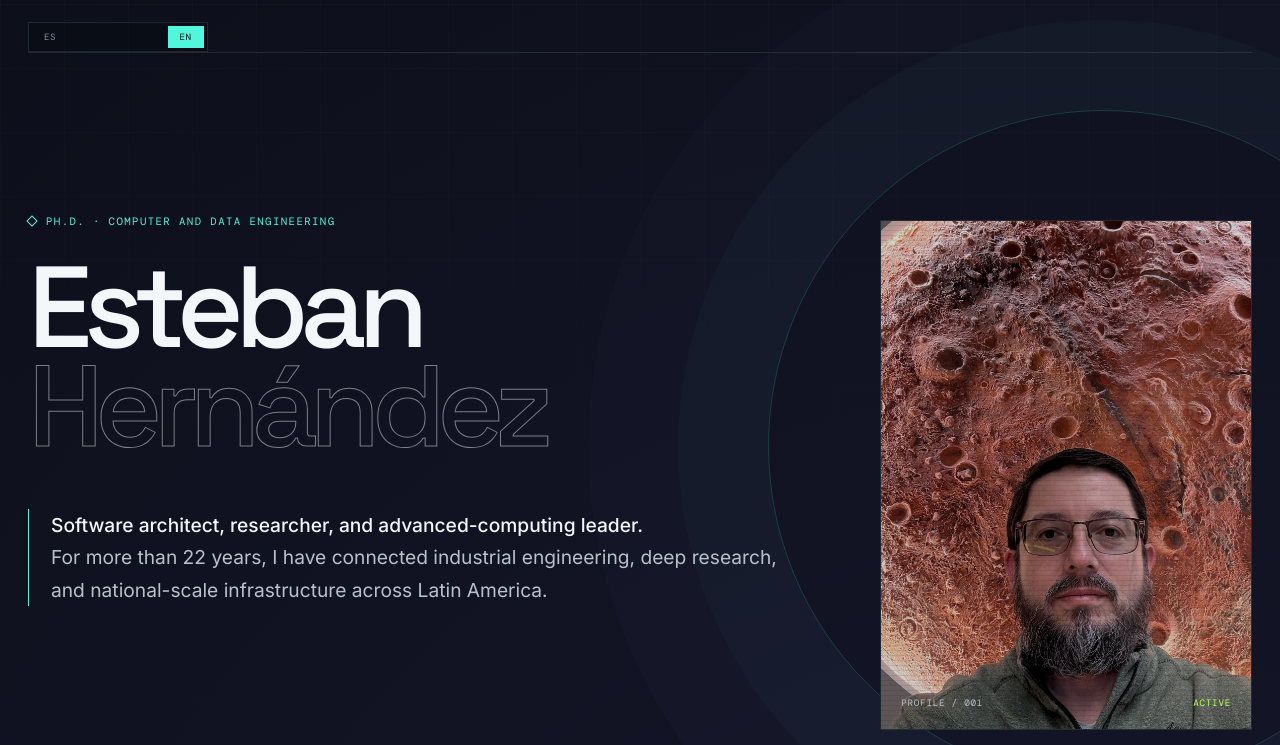
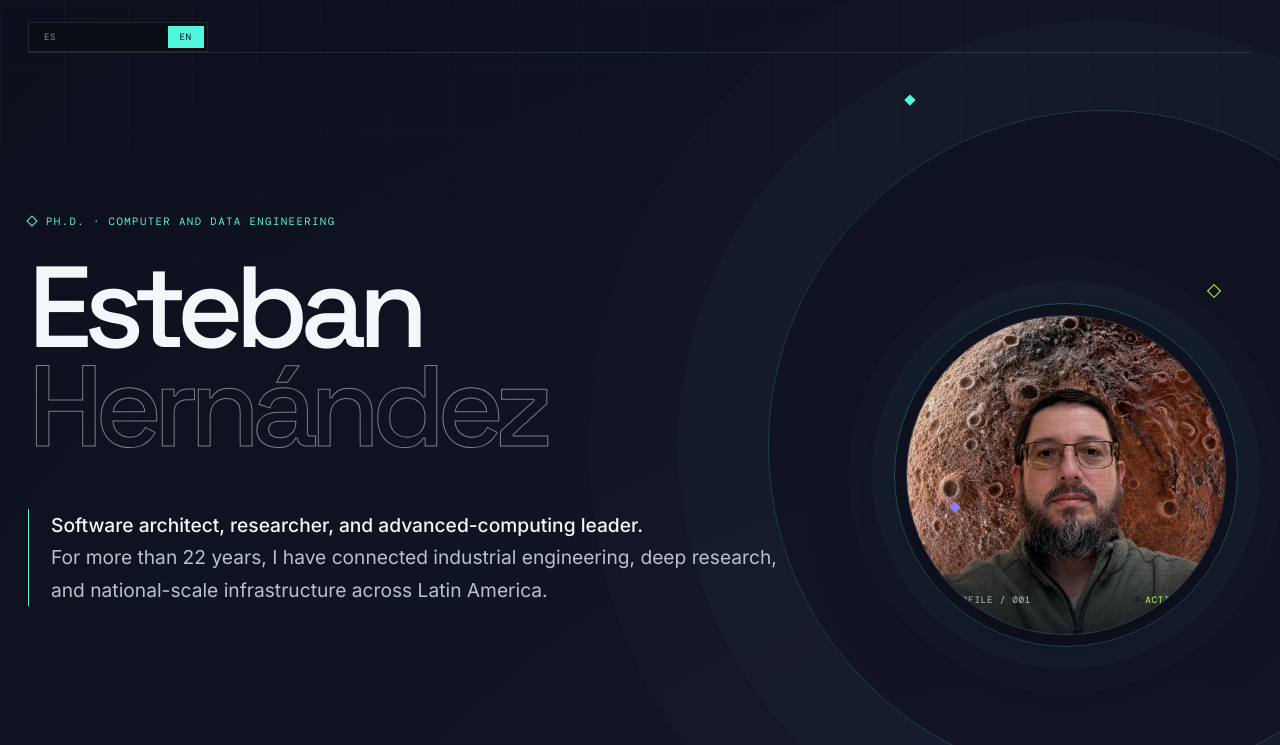
Before and after one commit to eshernan/eshernan.github.io, a plain HTML site: page index.html in a window 1280 px wide. Shown: the part 60-805 px from the top of the page. Drawn offline with nearby package versions, Linux system fonts and the light colour scheme; a web font is replaced by a local one.

Commit message:
Refine hero portrait with circular lunar framing

```diff
--- a/index.html
+++ b/index.html
@@ -294,22 +294,74 @@
 
     .portrait-panel {
       position: relative;
+      display: grid;
       align-self: end;
       min-height: 510px;
-      border: 1px solid var(--line);
-      background:
-        radial-gradient(circle at 72% 38%, rgba(140, 123, 255, 0.14), transparent 31%),
-        radial-gradient(circle at 28% 72%, rgba(81, 246, 220, 0.11), transparent 34%),
-        linear-gradient(145deg, rgba(13, 23, 33, 0.96), rgba(6, 10, 15, 0.98));
+      place-items: center;
+      isolation: isolate;
+    }
+
+    .portrait-panel::before {
+      position: absolute;
+      z-index: 0;
+      top: 50%;
+      left: 50%;
+      width: min(92%, 470px);
+      aspect-ratio: 1;
+      pointer-events: none;
+      border: 1px solid rgba(81, 246, 220, 0.3);
+      border-radius: 50%;
+      box-shadow:
+        0 0 0 22px rgba(81, 246, 220, 0.035),
+        0 0 0 46px rgba(140, 123, 255, 0.025);
+      content: "";
+      transform: translate(-50%, -50%);
+    }
+
+    .portrait-panel::after {
+      position: absolute;
+      z-index: 3;
+      top: 13%;
+      right: 9%;
+      width: 8px;
+      height: 8px;
+      border: 1px solid var(--lime);
+      box-shadow:
+        -350px 80px 0 -1px var(--cyan),
+        -30px 336px 0 -1px var(--violet);
+      content: "";
+      transform: rotate(45deg);
+    }
+
+    .portrait-circle {
+      position: relative;
+      z-index: 1;
+      width: min(86%, 440px);
+      aspect-ratio: 1;
       overflow: hidden;
-    }
-
-    .portrait-panel::before {
+      border: 1px solid rgba(244, 247, 249, 0.18);
+      border-radius: 50%;
+      background: var(--panel);
+      box-shadow: 0 28px 90px rgba(0, 0, 0, 0.42);
+    }
+
+    .portrait-circle::before {
       position: absolute;
       z-index: 2;
       inset: 0;
       pointer-events: none;
-      background: repeating-linear-gradient(to bottom, transparent 0 4px, rgba(6, 10, 15, 0.16) 5px);
+      background: repeating-linear-gradient(to bottom, transparent 0 4px, rgba(6, 10, 15, 0.09) 5px);
+      content: "";
+    }
+
+    .portrait-circle::after {
+      position: absolute;
+      z-index: 2;
+      inset: 0;
+      pointer-events: none;
+      background:
+        linear-gradient(to top, rgba(6, 10, 15, 0.72), transparent 35%),
+        linear-gradient(135deg, rgba(81, 246, 220, 0.1), transparent 44%);
       content: "";
     }
 
@@ -319,25 +371,17 @@
       width: 100%;
       height: 100%;
       object-fit: cover;
-      object-position: center 54%;
-      filter: saturate(0.82) contrast(1.06) brightness(0.82);
-      transform: scale(1.015);
-    }
-    }
-
-    .portrait-panel::after {
-      position: absolute;
-      inset: 0;
-      background: linear-gradient(to top, rgba(6, 10, 15, 0.94) 3%, transparent 58%), linear-gradient(135deg, rgba(81, 246, 220, 0.15), transparent 45%);
-      content: "";
+      object-position: center;
+      filter: saturate(0.88) contrast(1.04) brightness(0.9);
+      transform: scale(1.01);
     }
 
     .portrait-data {
       position: absolute;
       z-index: 3;
-      right: 20px;
-      bottom: 20px;
-      left: 20px;
+      right: 42px;
+      bottom: 28px;
+      left: 42px;
       display: flex;
       justify-content: space-between;
       color: #b7c2ca;
@@ -1437,9 +1481,11 @@
             Durante más de 22 años he conectado ingeniería industrial, investigación profunda e infraestructura de escala nacional en América Latina.
           </p>
         </div>
-        <div class="portrait-panel" role="img" aria-label="Retrato de Esteban Hernández frente a una superficie planetaria" data-i18n-aria="portrait_aria">
-          <img class="portrait-image" src="assets/esteban-hernandez-portrait.jpg" alt="" width="768" height="1024" decoding="async" fetchpriority="high">
-          <div class="portrait-data"><span data-i18n="portrait_profile">Perfil / 001</span><span data-i18n="portrait_active">Activo</span></div>
+        <div class="portrait-panel" role="img" aria-label="Retrato circular de Esteban Hernández con la luna al fondo" data-i18n-aria="portrait_aria">
+          <div class="portrait-circle">
+            <img class="portrait-image" src="assets/esteban-hernandez-portrait-circle-v2.webp" alt="" width="1000" height="1000" decoding="async" fetchpriority="high">
+            <div class="portrait-data"><span data-i18n="portrait_profile">Perfil / 001</span><span data-i18n="portrait_active">Activo</span></div>
+          </div>
         </div>
       </div>
       <div class="hero-foot">
@@ -1992,7 +2038,7 @@
         nav_aria: "Primary navigation",
         language_aria: "Select language",
         metrics_aria: "Key figures",
-        portrait_aria: "Portrait of Esteban Hernández in front of a planetary surface",
+        portrait_aria: "Circular portrait of Esteban Hernández with the moon in the background",
         orbit_aria: "Cybercolombia impact network"
       };
 
```
Also changed, not shown: assets/esteban-hernandez-portrait-circle-v2.webp (added), assets/esteban-hernandez-portrait.jpg (deleted).
